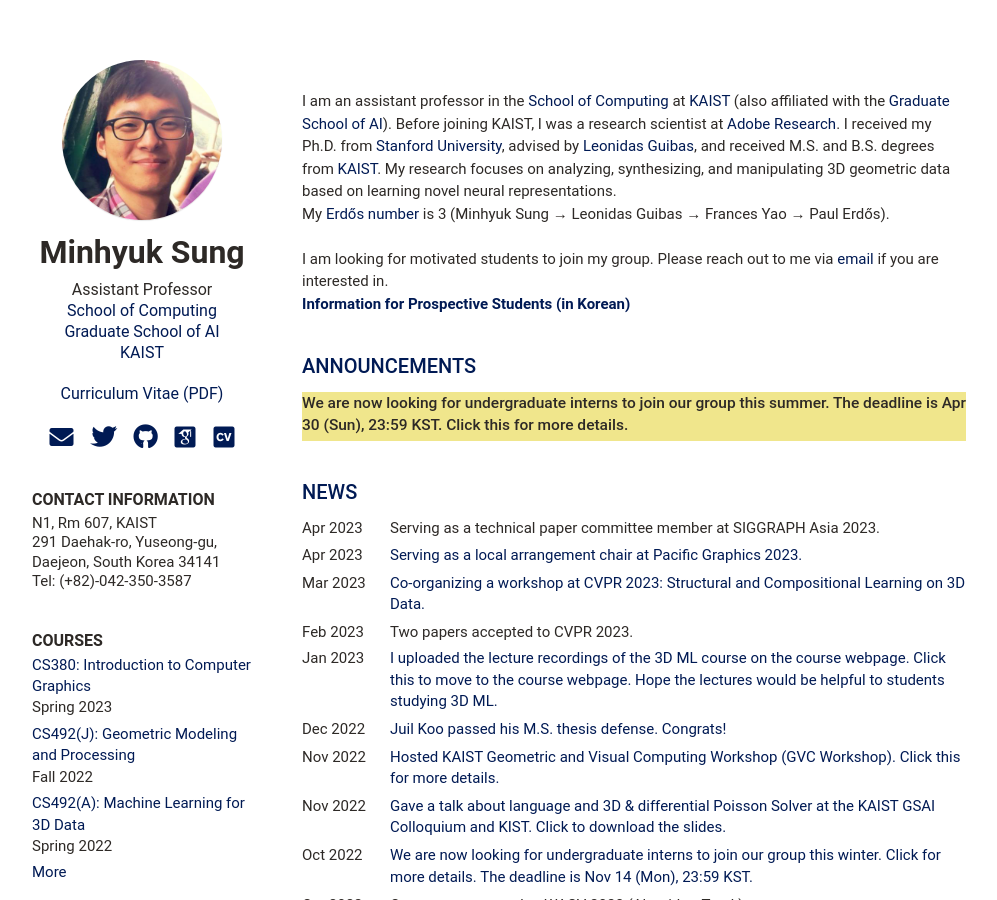
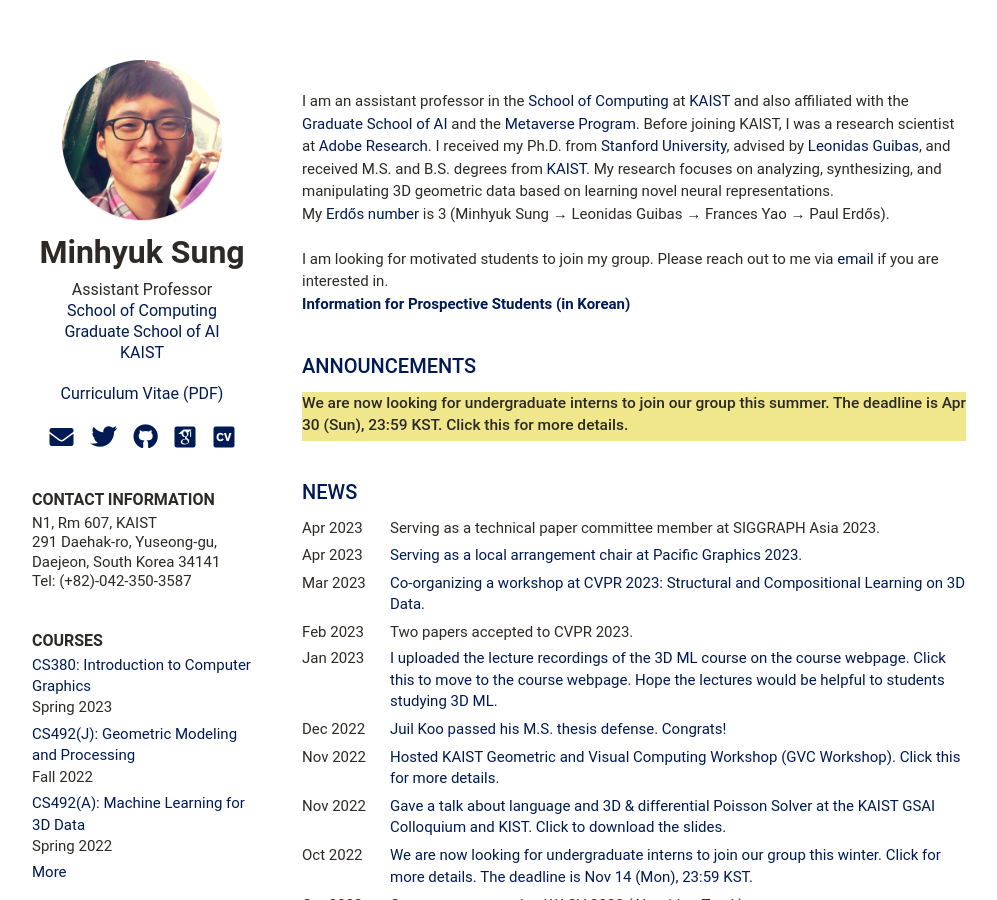
Before and after one commit to mhsung/mhsung.github.io, a Jekyll site: the page built from index.html, in a window 1280 px wide and 900 px high. Shown: the whole window, without its empty margins (126-1123 px from the left). Built offline with Jekyll 4.4.1, drawn with Linux system fonts in a browser that asks for light colours; some web fonts are replaced.

Commit message:
Updated.

```diff
--- a/_data/data.yml
+++ b/_data/data.yml
@@ -33,4 +33,4 @@
 profile:
     title: Biography
     summary: |
-      I am an assistant professor in the [School of Computing](http://cs.kaist.ac.kr/){:target="_blank"} at [KAIST](http://www.kaist.ac.kr/){:target="_blank"} (also affiliated with the [Graduate School of AI](http://gsai.kaist.ac.kr/){:target="_blank"}). Before joining KAIST, I was a research scientist at [Adobe Research](https://research.adobe.com/){:target="_blank"}. I received my Ph.D. from [Stanford University](https://www.stanford.edu/){:target="_blank"}, advised by [Leonidas Guibas](http://geometry.stanford.edu/member/guibas){:target="_blank"}, and received M.S. and B.S. degrees from [KAIST](http://www.kaist.ac.kr/){:target="_blank"}. My research focuses on analyzing, synthesizing, and manipulating 3D geometric data based on learning novel neural representations.<br>My [Erdős number](https://en.wikipedia.org/wiki/Erd%C5%91s_number) is 3 (Minhyuk Sung → Leonidas Guibas → Frances Yao → Paul Erdős).<br><br>I am looking for motivated students to join my group. Please reach out to me via <a href="mailto: {{site.email}}">email</a> if you are interested in.<br>[**Information for Prospective Students (in Korean)**](https://docs.google.com/document/d/1hK0CBqNOQwNUx0GgUEWbuADkAOu6Lw9QA6Pl2Z0yXHI/edit?usp=sharing){:target="_blank"}
+      I am an assistant professor in the [School of Computing](http://cs.kaist.ac.kr/){:target="_blank"} at [KAIST](http://www.kaist.ac.kr/){:target="_blank"} and also affiliated with the [Graduate School of AI](http://gsai.kaist.ac.kr/){:target="_blank"} and the [Metaverse Program](https://meta.kaist.ac.kr/){:target="_blank"}. Before joining KAIST, I was a research scientist at [Adobe Research](https://research.adobe.com/){:target="_blank"}. I received my Ph.D. from [Stanford University](https://www.stanford.edu/){:target="_blank"}, advised by [Leonidas Guibas](http://geometry.stanford.edu/member/guibas){:target="_blank"}, and received M.S. and B.S. degrees from [KAIST](http://www.kaist.ac.kr/){:target="_blank"}. My research focuses on analyzing, synthesizing, and manipulating 3D geometric data based on learning novel neural representations.<br>My [Erdős number](https://en.wikipedia.org/wiki/Erd%C5%91s_number) is 3 (Minhyuk Sung → Leonidas Guibas → Frances Yao → Paul Erdős).<br><br>I am looking for motivated students to join my group. Please reach out to me via <a href="mailto: {{site.email}}">email</a> if you are interested in.<br>[**Information for Prospective Students (in Korean)**](https://docs.google.com/document/d/1hK0CBqNOQwNUx0GgUEWbuADkAOu6Lw9QA6Pl2Z0yXHI/edit?usp=sharing){:target="_blank"}
```
